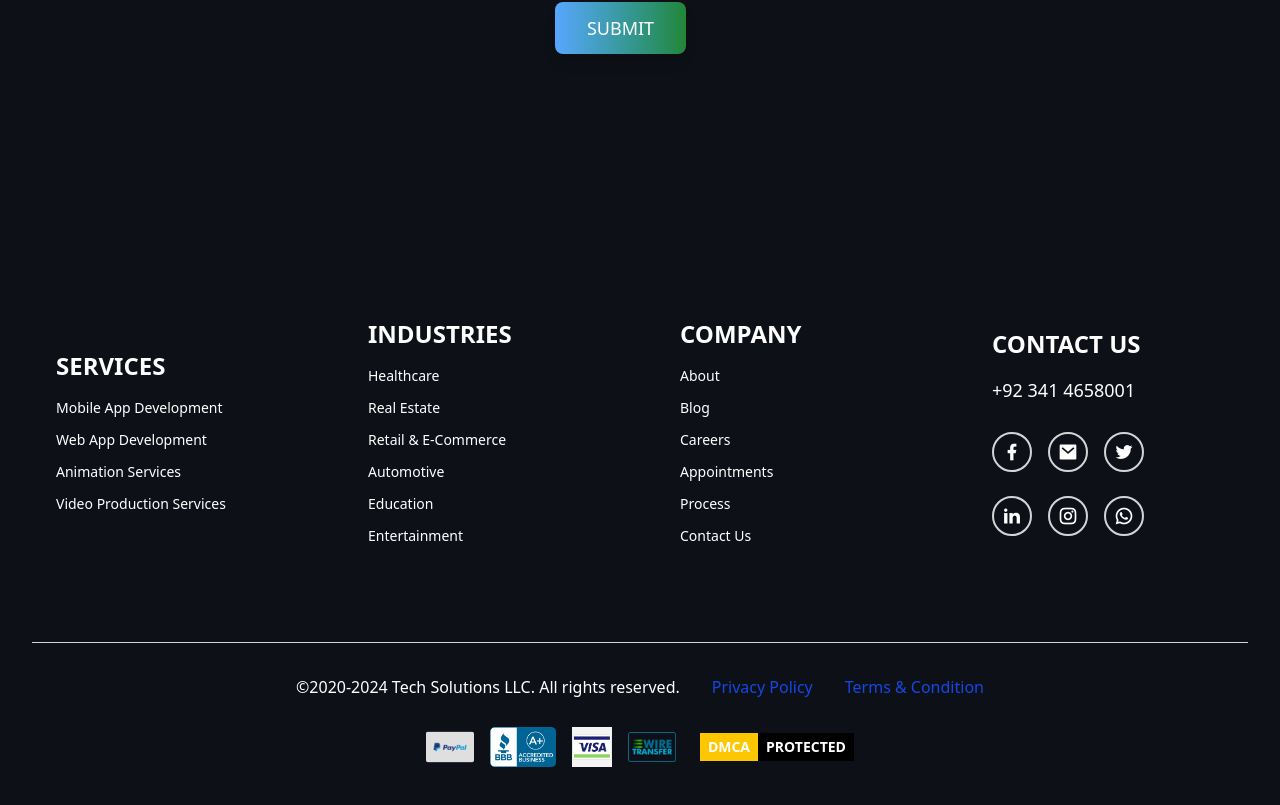
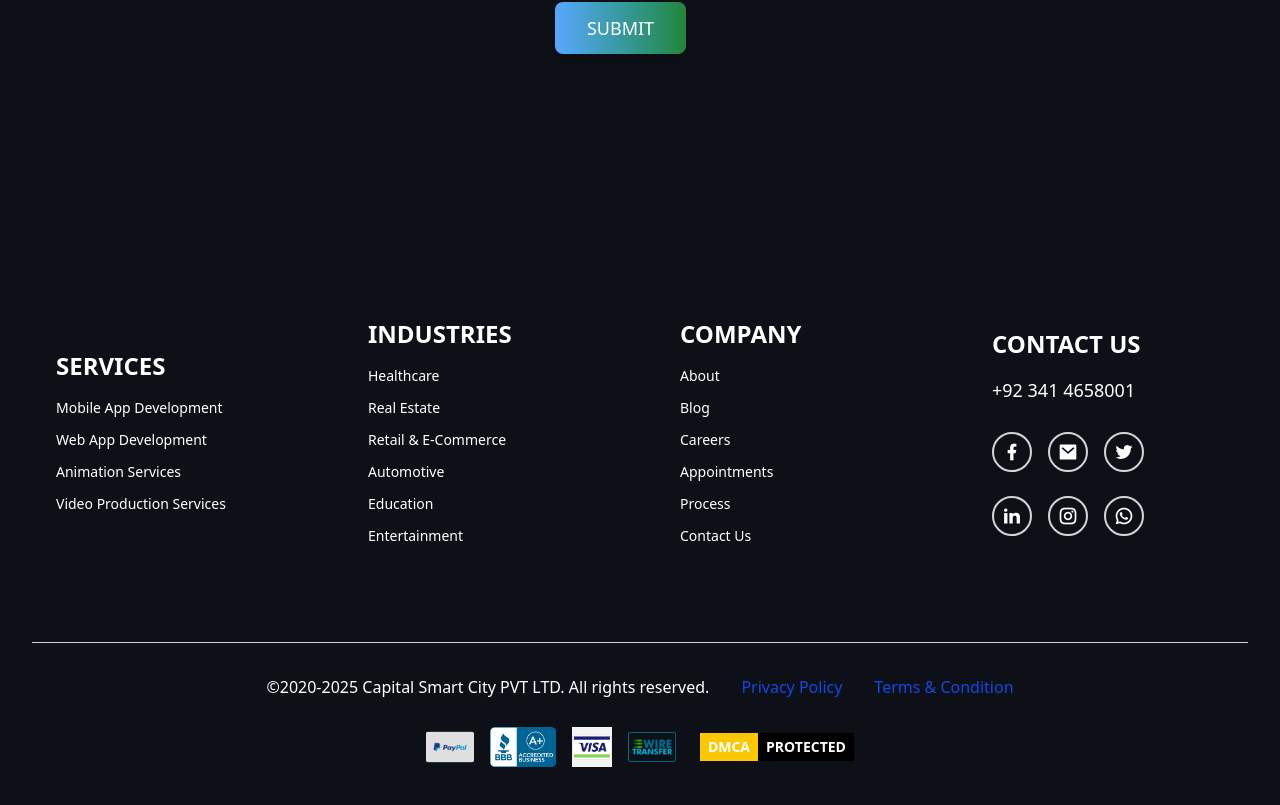
Before and after one commit to mudasirawan/Company-Website-UI, a React (Vite) app in the folder Software-Company-Website-Project/: page / in a window 1280 px wide. Shown: the part 6153-6958 px from the top of the page. Built offline with nearby package versions, Linux system fonts and the light colour scheme.

Commit message:
Update copyright notice to Capital Smart City PVT LTD

```diff
--- a/Software-Company-Website-Project/src/components/footer/Footer.jsx
+++ b/Software-Company-Website-Project/src/components/footer/Footer.jsx
@@ -68,7 +68,7 @@ const Footer = () => {
       </div>
       <div className='col-span-full flex flex-col text-center items-center justify-center gap-4 sm:gap-6 mt-8 sm:mt-10 md:mt-12 lg:mt-16 w-full border-t border-zinc-300 pt-6 sm:pt-8'>
         <div className='flex flex-col md:flex-row items-center justify-center gap-4 md:gap-6 lg:gap-8 w-full'>
-          <h6 className='copyright text-xs sm:text-sm md:text-base text-center md:text-left'>&copy;2020-2024 Tech Solutions LLC. All rights reserved.</h6>
+          <h6 className='copyright text-xs sm:text-sm md:text-base text-center md:text-left'>&copy;2020-2025 Capital Smart City PVT LTD. All rights reserved.</h6>
           <div className='flex gap-4 sm:gap-6 md:gap-8 justify-center'>
             <h5 className='text-xs sm:text-sm md:text-base text-blue-700 cursor-pointer hover:text-blue-800 transition-colors'>Privacy Policy</h5>
             <h5 className='text-xs sm:text-sm md:text-base text-blue-700 cursor-pointer hover:text-blue-800 transition-colors'>Terms & Condition</h5>
```
